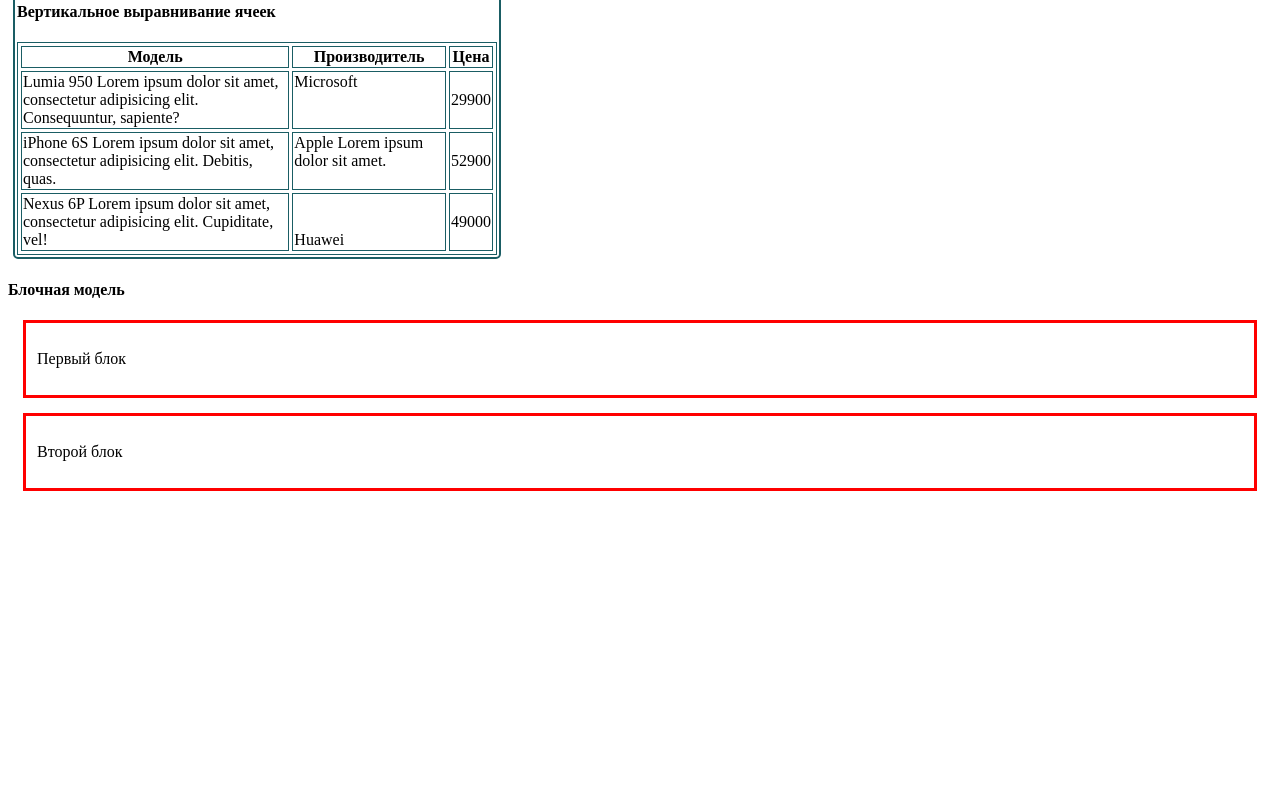
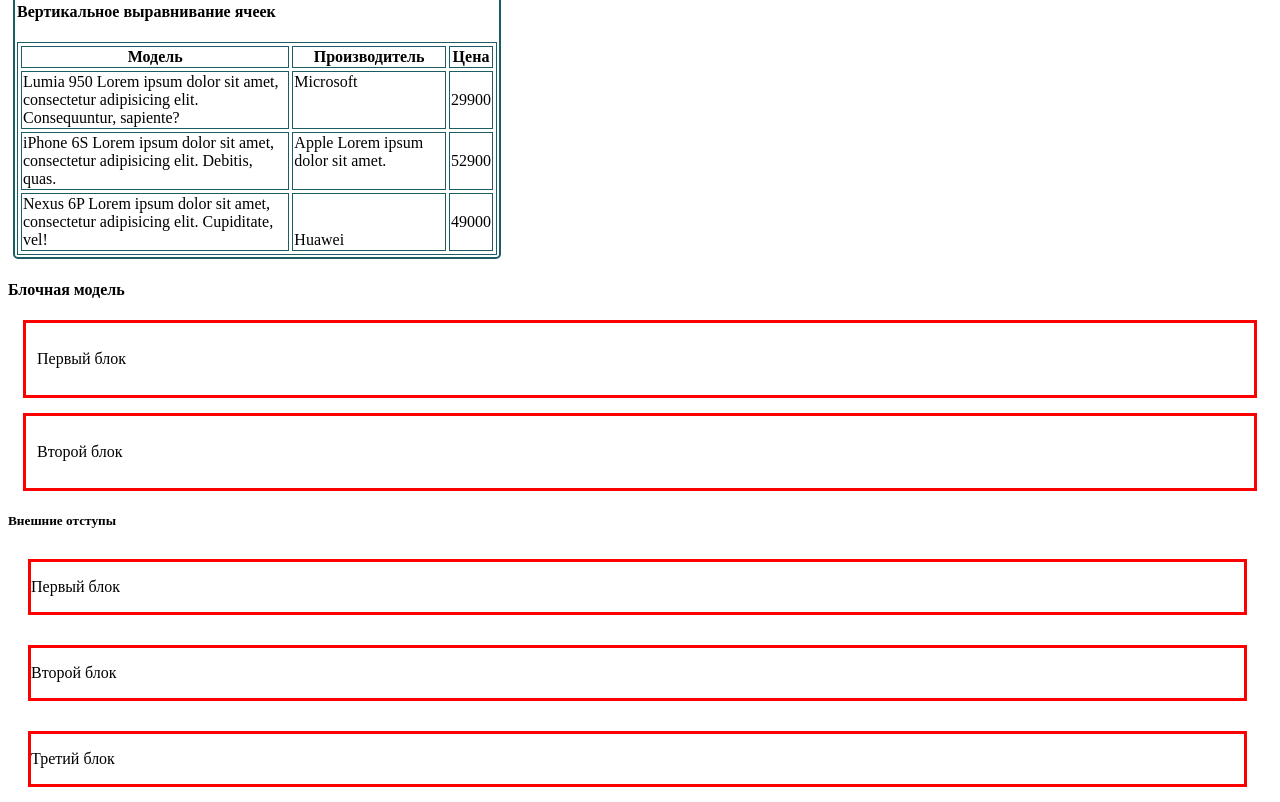
Before and after one commit to DzmitryShybun/Basics-of-CSS3.-Properties, a plain HTML site: page index.html in a window 1280 px wide. Shown: the part 5511-6313 px from the top of the page. Before the commit the page ends 6017 px from the top, so only its background shows below. Drawn offline with Linux system fonts and the light colour scheme.

Commit message:
Margins in CSS3

```diff
--- a/index.html
+++ b/index.html
@@ -248,6 +248,18 @@
             <p>Второй блок</p>
         </div>
     </div>
+    <h5>Внешние отступы</h5>
+    <div title="margin" class="margin">
+        <div>
+            <p>Первый блок</p>
+        </div>
+        <div>
+            <p>Второй блок</p>
+        </div>
+        <div>
+            <p>Третий блок</p>
+        </div>
+    </div>
 
 
 
--- a/style.css
+++ b/style.css
@@ -310,3 +310,10 @@ div.Table_styling{
     padding: 11px;
     border: solid 3px red;
 }
+.margin div{
+    border: solid 3px red;
+    margin-top: 30px;
+    margin-right: 25px;
+    margin-bottom: 15px;
+    margin-left: 20px;
+}
```
